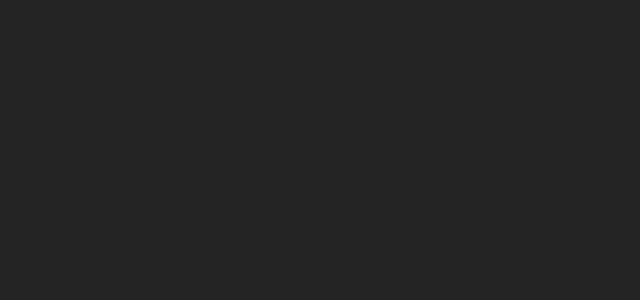
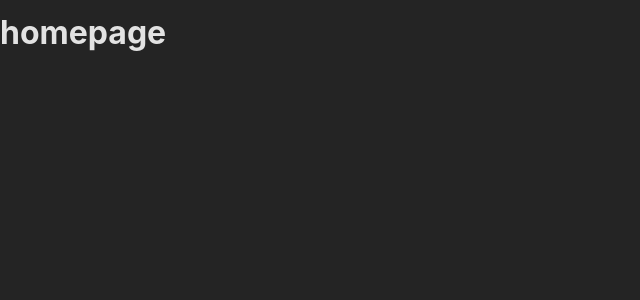
Before and after one commit to aadil42/react-router, a React (Create React App) app: page / in a window 1280 px wide. Shown: the top 300 px of the page, without its empty margins (0-640 px from the left). Built offline with nearby package versions, Linux system fonts and the light colour scheme.

Commit message:
added dummy homepage with the help of react-routerr

```diff
--- a/package.json
+++ b/package.json
@@ -6,8 +6,10 @@
     "@testing-library/jest-dom": "^5.16.5",
     "@testing-library/react": "^13.4.0",
     "@testing-library/user-event": "^13.5.0",
+    "jest": "^27.5.1",
     "react": "^18.2.0",
     "react-dom": "^18.2.0",
+    "react-router-dom": "^6.12.0",
     "react-scripts": "5.0.1",
     "web-vitals": "^2.1.4"
   },
--- a/src/App.js
+++ b/src/App.js
@@ -1,5 +1,13 @@
+import { createBrowserRouter, RouterProvider } from "react-router-dom";
+import Homepage from './pages/Homepage';
+
+const route = createBrowserRouter([
+  { path: '/', element: <Homepage />}
+]);
+
+
 function App() {
-  return <div></div>;
+  return <RouterProvider router={route} />;
 }
 
 export default App;
--- /dev/null
+++ b/src/pages/Homepage.js
@@ -0,0 +1,7 @@
+const Homepage = () => {
+    return (
+        <h1>homepage</h1>
+    );
+}
+
+export default Homepage;
```
Also changed, not shown: 1 other file (tests, documents, lock files or other folders).
